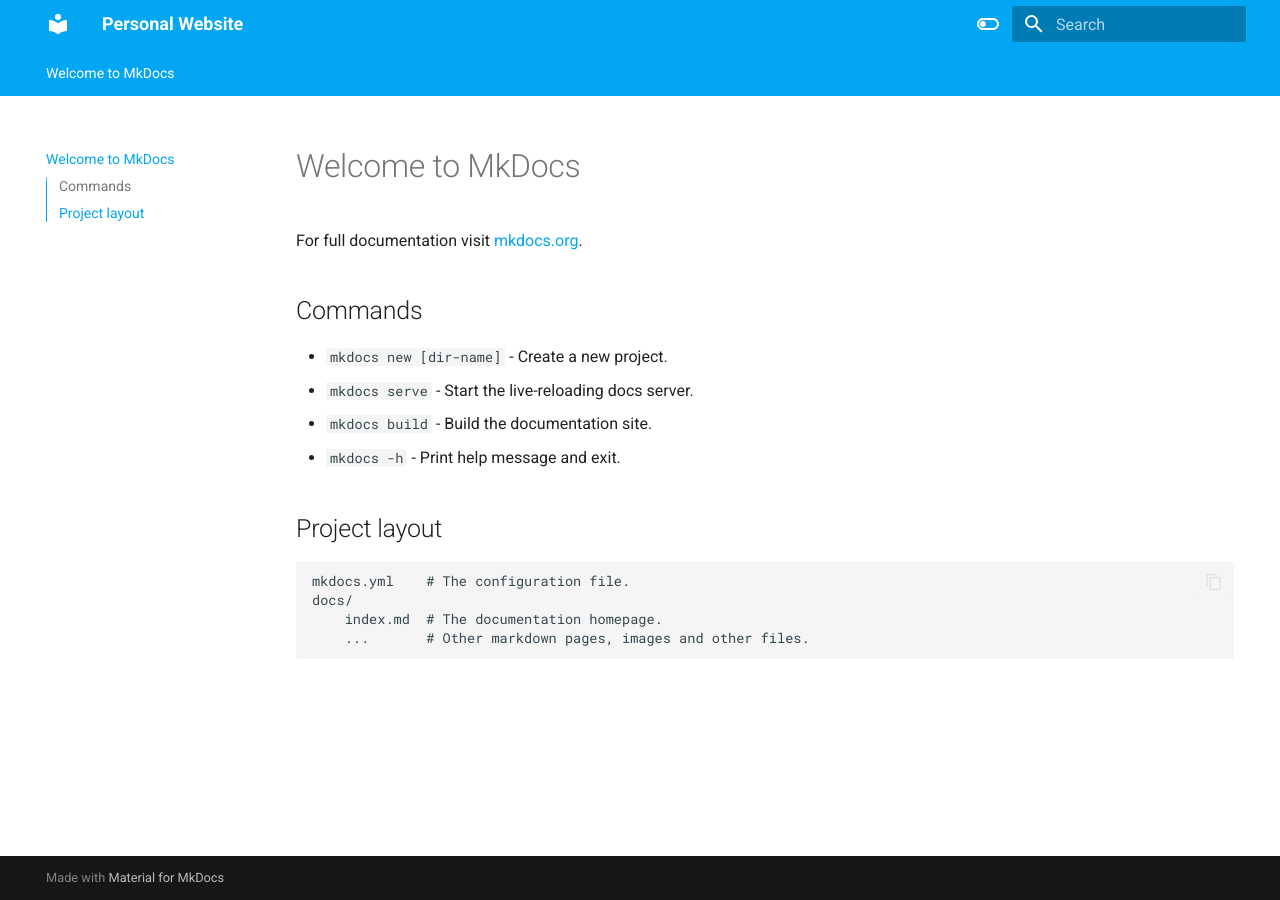
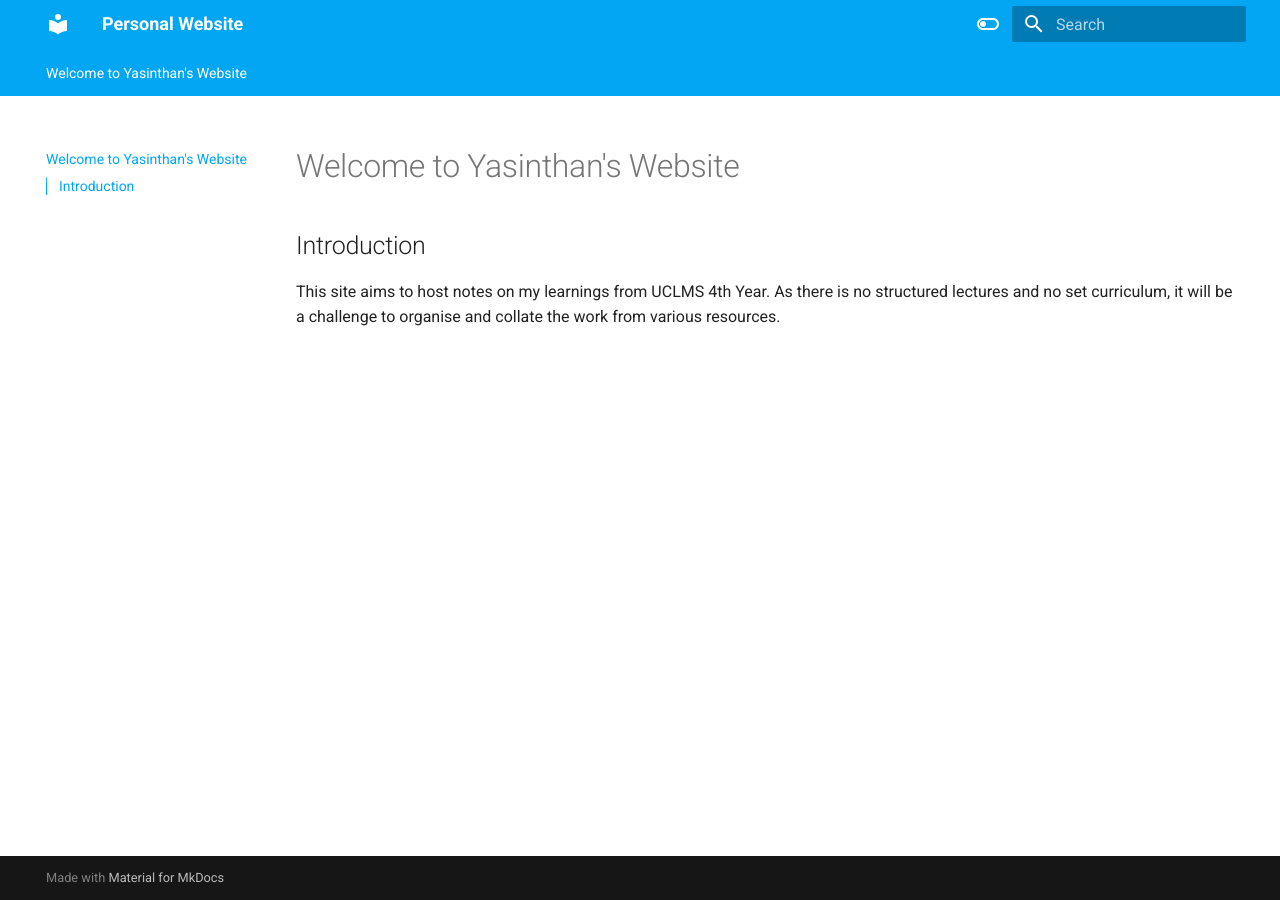
Before and after one commit to yasinthanvickneswaran/personal-website, an MkDocs documentation site: the page built from docs/index.md, in a window 1280 px wide. Built offline with MkDocs 1.6.1 and Material for MkDocs 9.7.7, drawn with Linux system fonts in a browser that asks for light colours.

Commit message:
Update index.md

```diff
--- a/docs/index.md
+++ b/docs/index.md
@@ -1,17 +1,4 @@
-# Welcome to MkDocs
+# Welcome to Yasinthan's Website
 
-For full documentation visit [mkdocs.org](https://www.mkdocs.org).
-
-## Commands
-
-* `mkdocs new [dir-name]` - Create a new project.
-* `mkdocs serve` - Start the live-reloading docs server.
-* `mkdocs build` - Build the documentation site.
-* `mkdocs -h` - Print help message and exit.
-
-## Project layout
-
-    mkdocs.yml    # The configuration file.
-    docs/
-        index.md  # The documentation homepage.
-        ...       # Other markdown pages, images and other files.
+## Introduction
+This site aims to host notes on my learnings from UCLMS 4th Year. As there is no structured lectures and no set curriculum, it will be a challenge to organise and collate the work from various resources.
```
